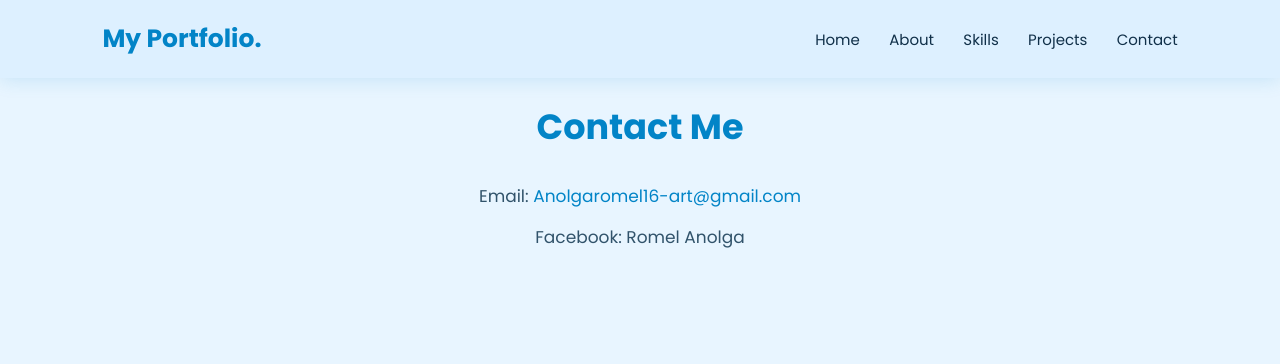
After one commit to anolgaromel16-art/PROJECT-1, a PHP site: page /contact.html in a window 1280 px wide. The commit adds this page. Shown: the top 364 px of the page. Run offline with PHP 8.4, Linux system fonts and the light colour scheme.

Commit message:
Add Contact page and show footer only on About page

```diff
--- /dev/null
+++ b/anolga-project-1/contact.html
@@ -0,0 +1,32 @@
+<!DOCTYPE html>
+<html lang="en">
+<head>
+    <meta charset="UTF-8">
+    <meta name="viewport" content="width=device-width, initial-scale=1.0">
+    <title>Contact Me | My Personal Portfolio</title>
+    <link rel="preconnect" href="https://fonts.googleapis.com">
+    <link rel="preconnect" href="https://fonts.gstatic.com" crossorigin>
+    <link href="https://fonts.googleapis.com/css2?family=Poppins:wght@400;600;700&display=swap" rel="stylesheet">
+    <link rel="stylesheet" href="style.css">
+</head>
+<body>
+
+    <header>
+        <h2 class="logo"><a href="index.php">My Portfolio.</a></h2>
+        <nav>
+            <a href="index.php">Home</a>
+            <a href="about.html">About</a>
+            <a href="skills.html">Skills</a>
+            <a href="projects.html">Projects</a>
+            <a href="contact.html">Contact</a>
+        </nav>
+    </header>
+
+    <section id="contact" class="contact standalone">
+        <h2>Contact <span>Me</span></h2>
+        <p>Email: <a href="mailto:Anolgaromel16-art@gmail.com">Anolgaromel16-art@gmail.com</a></p>
+        <p>Facebook: Romel Anolga</p>
+    </section>
+
+</body>
+</html>
```
Also changed, not shown: anolga-project-1/index.php (+1 -12 lines), anolga-project-1/projects.html (+1 -6 lines), anolga-project-1/skills.html (+1 -6 lines).
